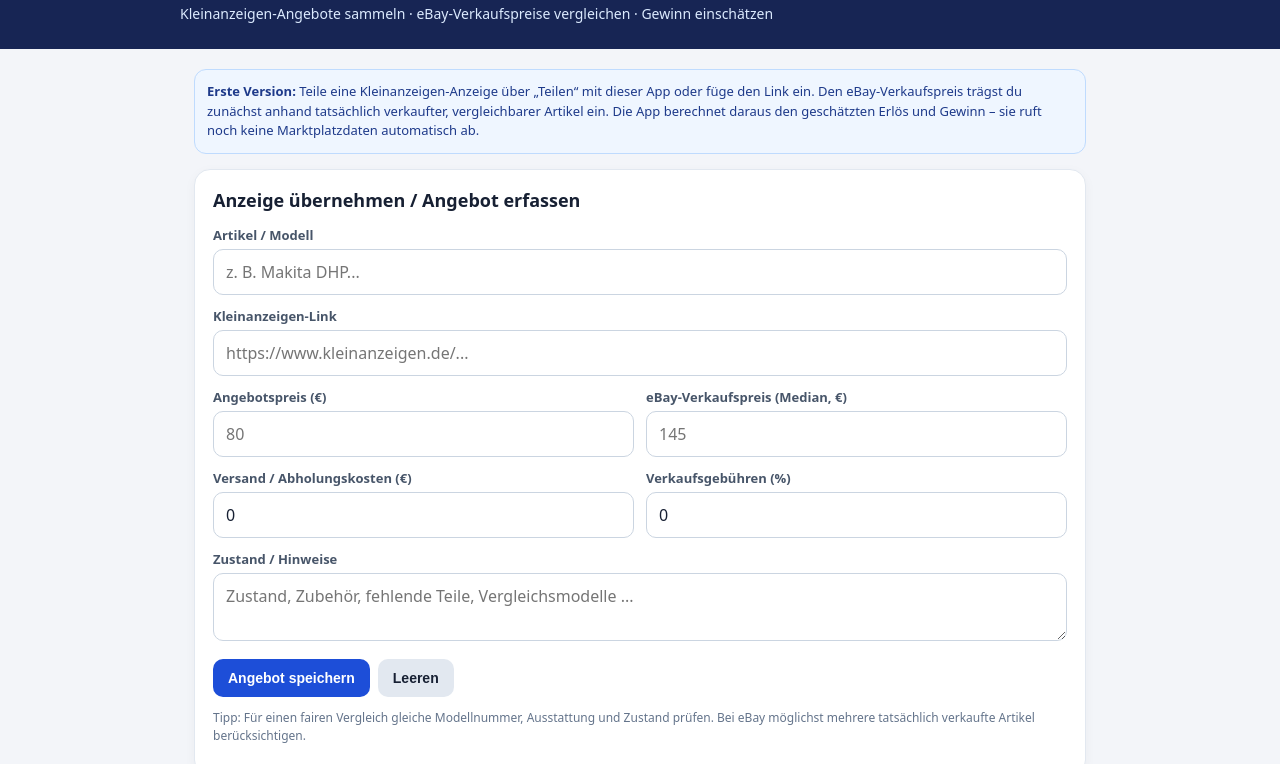
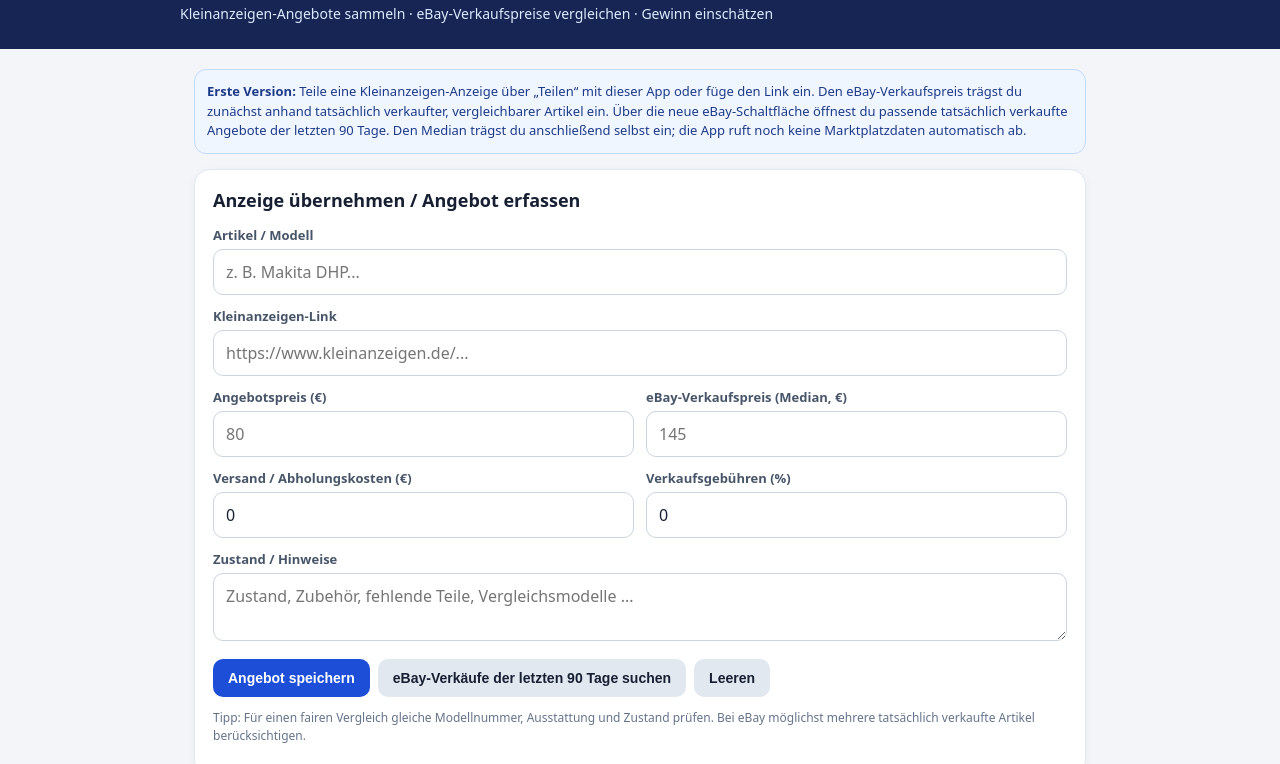
Before and after one commit to xcelent-85/Schn-ppchen-Scannef, a plain HTML site: page index.html in a window 1280 px wide. Shown: the part 61-825 px from the top of the page. Drawn offline with Linux system fonts and the light colour scheme.

Commit message:
Add files via upload

```diff
--- a/index.html
+++ b/index.html
@@ -35,7 +35,7 @@
   <p>Kleinanzeigen-Angebote sammeln · eBay-Verkaufspreise vergleichen · Gewinn einschätzen</p>
 </header>
 <main>
-  <div class="notice"><strong>Erste Version:</strong> Teile eine Kleinanzeigen-Anzeige über „Teilen“ mit dieser App oder füge den Link ein. Den eBay-Verkaufspreis trägst du zunächst anhand tatsächlich verkaufter, vergleichbarer Artikel ein. Die App berechnet daraus den geschätzten Erlös und Gewinn – sie ruft noch keine Marktplatzdaten automatisch ab.</div>
+  <div class="notice"><strong>Erste Version:</strong> Teile eine Kleinanzeigen-Anzeige über „Teilen“ mit dieser App oder füge den Link ein. Den eBay-Verkaufspreis trägst du zunächst anhand tatsächlich verkaufter, vergleichbarer Artikel ein. Über die neue eBay-Schaltfläche öffnest du passende tatsächlich verkaufte Angebote der letzten 90 Tage. Den Median trägst du anschließend selbst ein; die App ruft noch keine Marktplatzdaten automatisch ab.</div>
 
   <section class="card">
     <h2>Anzeige übernehmen / Angebot erfassen</h2>
@@ -49,7 +49,7 @@
         <div><label for="fees">Verkaufsgebühren (%)</label><input id="fees" type="number" min="0" max="100" step=".1" value="0"></div>
         <div class="wide"><label for="notes">Zustand / Hinweise</label><textarea id="notes" placeholder="Zustand, Zubehör, fehlende Teile, Vergleichsmodelle ..."></textarea></div>
       </div>
-      <div class="actions"><button class="primary" type="submit">Angebot speichern</button><button class="secondary" type="button" id="reset">Leeren</button></div>
+      <div class="actions"><button class="primary" type="submit">Angebot speichern</button><button class="secondary" type="button" id="ebaySearch">eBay-Verkäufe der letzten 90 Tage suchen</button><button class="secondary" type="button" id="reset">Leeren</button></div>
     </form>
     <p class="muted">Tipp: Für einen fairen Vergleich gleiche Modellnummer, Ausstattung und Zustand prüfen. Bei eBay möglichst mehrere tatsächlich verkaufte Artikel berücksichtigen.</p>
   </section>
@@ -88,6 +88,7 @@ function addFromForm(e){e.preventDefault();const id=$('dealForm').dataset.edit||
 function editDeal(id){const d=deals.find(x=>x.id===id);if(!d)return;for(const k of ['title','url','buy','ebay','ship','fees','notes'])$(k).value=d[k]??'';$('dealForm').dataset.edit=id;window.scrollTo({top:0,behavior:'smooth'})}
 function deleteDeal(id){if(confirm('Dieses Angebot löschen?')){deals=deals.filter(x=>x.id!==id);persist()}}
 $('dealForm').addEventListener('submit',addFromForm);$('reset').onclick=clearForm;$('filter').oninput=render;
+$('ebaySearch').onclick=()=>{const q=$('title').value.trim();if(!q){alert('Bitte zuerst den Artikel oder das genaue Modell eintragen.');$('title').focus();return}const url='https://www.ebay.de/sch/i.html?_nkw='+encodeURIComponent(q)+'&LH_Sold=1&LH_Complete=1';window.open(url,'_blank','noopener')};
 $('export').onclick=()=>{const blob=new Blob([JSON.stringify(deals,null,2)],{type:'application/json'});const a=document.createElement('a');a.href=URL.createObjectURL(blob);a.download='schnappchen-scanner-daten.json';a.click();URL.revokeObjectURL(a.href)};
 $('clearAll').onclick=()=>{if(confirm('Wirklich alle lokal gespeicherten Angebote löschen?')){deals=[];persist()}};
 function receiveShare(){const p=new URLSearchParams(location.search);const sharedUrl=p.get('url')||'';const title=p.get('title')||p.get('text')||'';if(sharedUrl||title){$('url').value=sharedUrl;const clean=title.replace(sharedUrl,'').trim();if(clean)$('title').value=clean.slice(0,140);history.replaceState({},'',location.pathname)}}
```
